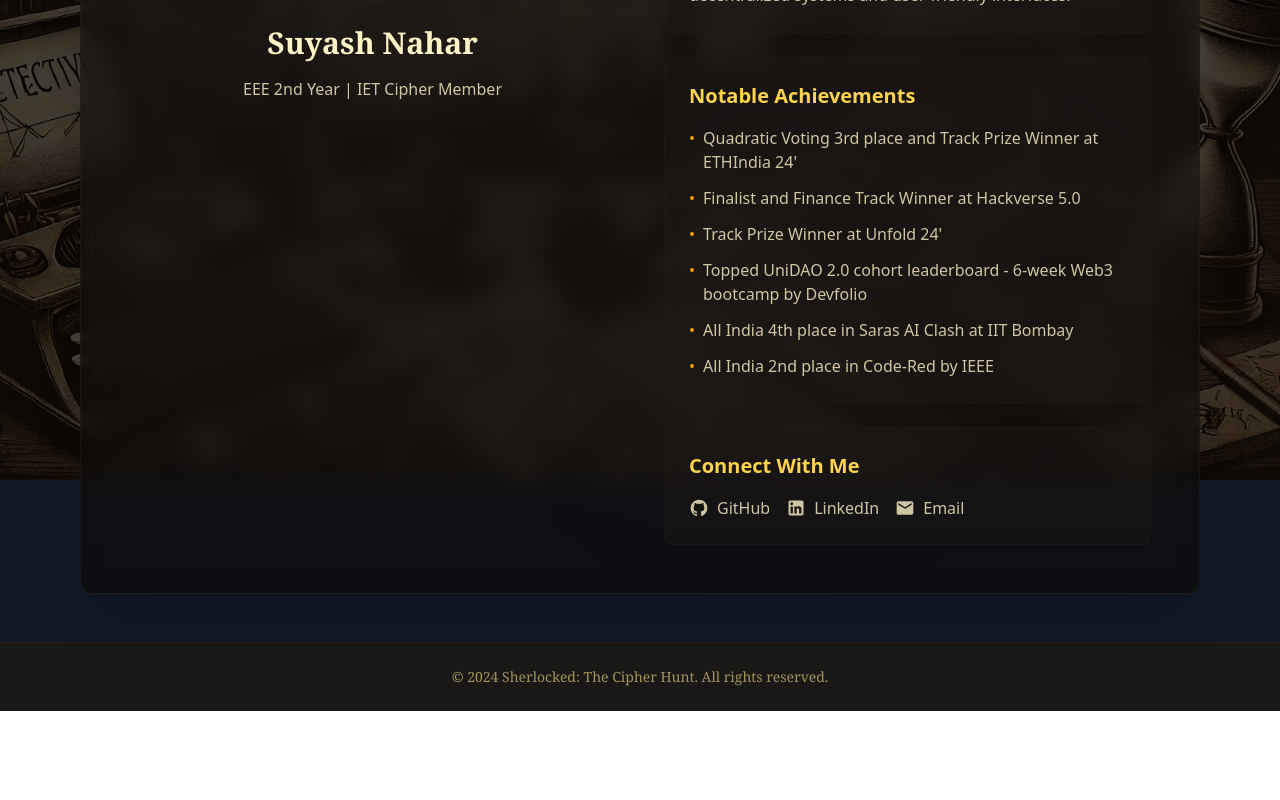
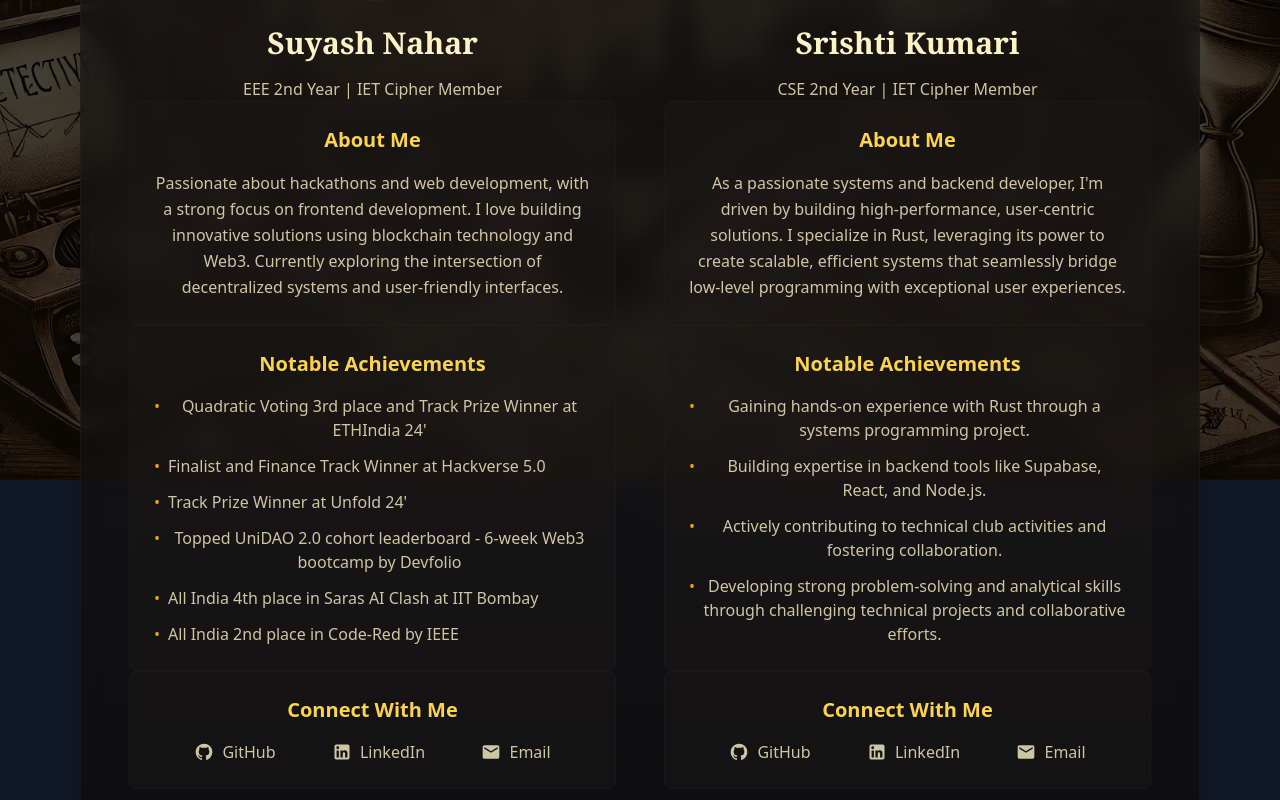
Before and after one commit to suyash101101/Sherlocked, a React (Vite) app in the folder frontend/: page /about in a window 1280 px wide. Shown: the part 320-1120 px from the top of the page. Before the commit the page ends 1031 px from the top, so only its background shows below. Built offline with nearby package versions, Linux system fonts and the light colour scheme; no server answers; the database is empty.

Commit message:
about me

```diff
--- a/frontend/src/App.jsx
+++ b/frontend/src/App.jsx
@@ -20,10 +20,7 @@ function App() {
     return () => clearTimeout(timer);
   }, []);
 
-  useEffect(() => {
-    // Test the HashAnswer function directly
-    HashAnswer(3); // Pass the question ID (3 in this case) to test
-  }, []);
+
 
   if (loading) {
     return <Preloader />;
--- a/frontend/src/Pages/About.jsx
+++ b/frontend/src/Pages/About.jsx
@@ -62,10 +62,6 @@ export default function About() {
                 </div>
                 <h1 className="text-3xl font-bold font-serif text-amber-100 mb-4">Suyash Nahar</h1>
                 <p className="text-amber-100/80">EEE 2nd Year | IET Cipher Member</p>
-              </div>
-
-              {/* Right column - Content */}
-              <div className="space-y-6">
                 <div className="p-6 bg-stone-900/50 rounded-lg border border-stone-800/30">
                   <h2 className="text-xl font-bold text-amber-300 mb-4">About Me</h2>
                   <p className="text-amber-100/80 leading-relaxed">
@@ -107,7 +103,7 @@ export default function About() {
 
                 <div className="p-6 bg-stone-900/50 rounded-lg border border-stone-800/30">
                   <h2 className="text-xl font-bold text-amber-300 mb-4">Connect With Me</h2>
-                  <div className="flex flex-wrap gap-4">
+                  <div className="flex flex-wrap gap-4 justify-evenly">
                     <a
                       href="https://github.com/suyash101101"
                       target="_blank"
@@ -142,6 +138,85 @@ export default function About() {
                   </div>
                 </div>
               </div>
+              {/* Left column - Image and brief intro */}
+              <div className="text-center">
+                <div className="relative w-48 h-48 mx-auto mb-6">
+                  <img
+                    src="/PHOTO-2024-12-28.jpg"
+                    alt="Srishti Kumari"
+                    className="rounded-full w-full h-full object-cover border-4 border-amber-800/30"
+                  />
+                  <div className="absolute inset-0 rounded-full bg-gradient-to-t from-stone-900/50 to-transparent"></div>
+                </div>
+                <h1 className="text-3xl font-bold font-serif text-amber-100 mb-4">Srishti Kumari</h1>
+                <p className="text-amber-100/80">CSE 2nd Year | IET Cipher Member</p>
+                <div className="p-6 bg-stone-900/50 rounded-lg border border-stone-800/30">
+                  <h2 className="text-xl font-bold text-amber-300 mb-4">About Me</h2>
+                  <p className="text-amber-100/80 leading-relaxed">
+                  As a passionate systems and backend developer, I'm driven by building high-performance, user-centric solutions. I specialize in Rust, leveraging its power to create scalable, efficient systems that seamlessly bridge low-level programming with exceptional user experiences.
+                  </p>
+                </div>
+
+                <div className="p-6 bg-stone-900/50 rounded-lg border border-stone-800/30">
+                  <h2 className="text-xl font-bold text-amber-300 mb-4">Notable Achievements</h2>
+                  <ul className="space-y-3 text-amber-100/80">
+
+                    <li className="flex items-start gap-2">
+                      <span className="text-amber-500">•</span>
+                      Gaining hands-on experience with Rust through a systems programming project.
+                    </li>
+                    <li className="flex items-start gap-2">
+                      <span className="text-amber-500">•</span>
+                      Building expertise in backend tools like Supabase, React, and Node.js.
+                    </li>
+                    <li className="flex items-start gap-2">
+                      <span className="text-amber-500">•</span>
+                      Actively contributing to technical club activities and fostering collaboration.
+                    </li>
+                    <li className="flex items-start gap-2">
+                      <span className="text-amber-500">•</span>
+                      Developing strong problem-solving and analytical skills through challenging technical projects and collaborative efforts.
+                    </li>
+                  </ul>
+                </div>
+
+                <div className="p-6 bg-stone-900/50 rounded-lg border border-stone-800/30">
+                  <h2 className="text-xl font-bold text-amber-300 mb-4">Connect With Me</h2>
+                  <div className="flex flex-wrap gap-4 justify-evenly">
+                    <a
+                      href="https://github.com/Srishti-K15"
+                      target="_blank"
+                      rel="noopener noreferrer"
+                      className="flex items-center gap-2 text-amber-100/80 hover:text-amber-400 transition-colors"
+                    >
+                      <svg className="w-5 h-5" fill="currentColor" viewBox="0 0 24 24">
+                        <path fillRule="evenodd" d="M12 2C6.477 2 2 6.477 2 12c0 4.42 2.87 8.17 6.84 9.5.5.08.66-.23.66-.5v-1.69c-2.77.6-3.36-1.34-3.36-1.34-.46-1.16-1.11-1.47-1.11-1.47-.91-.62.07-.6.07-.6 1 .07 1.53 1.03 1.53 1.03.87 1.52 2.34 1.07 2.91.83.09-.65.35-1.09.63-1.34-2.22-.25-4.55-1.11-4.55-4.92 0-1.11.38-2 1.03-2.71-.1-.25-.45-1.29.1-2.64 0 0 .84-.27 2.75 1.02.79-.22 1.65-.33 2.5-.33.85 0 1.71.11 2.5.33 1.91-1.29 2.75-1.02 2.75-1.02.55 1.35.2 2.39.1 2.64.65.71 1.03 1.6 1.03 2.71 0 3.82-2.34 4.66-4.57 4.91.36.31.69.92.69 1.85V21c0 .27.16.59.67.5C19.14 20.16 22 16.42 22 12A10 10 0 0012 2z" clipRule="evenodd"/>
+                      </svg>
+                      GitHub
+                    </a>
+                    <a
+                      href="https://www.linkedin.com/in/srishti-kumari15"
+                      target="_blank"
+                      rel="noopener noreferrer"
+                      className="flex items-center gap-2 text-amber-100/80 hover:text-amber-400 transition-colors"
+                    >
+                      <svg className="w-5 h-5" fill="currentColor" viewBox="0 0 24 24">
+                        <path d="M19 3a2 2 0 012 2v14a2 2 0 01-2 2H5a2 2 0 01-2-2V5a2 2 0 012-2h14m-.5 15.5v-5.3a3.26 3.26 0 00-3.26-3.26c-.85 0-1.84.52-2.32 1.3v-1.11h-2.79v8.37h2.79v-4.93c0-.77.62-1.4 1.39-1.4a1.4 1.4 0 011.4 1.4v4.93h2.79M6.88 8.56a1.68 1.68 0 001.68-1.68c0-.93-.75-1.69-1.68-1.69a1.69 1.69 0 00-1.69 1.69c0 .93.76 1.68 1.69 1.68m1.39 9.94v-8.37H5.5v8.37h2.77z"/>
+                      </svg>
+                      LinkedIn
+                    </a>
+                    <a
+                      href="mailto:srishtikjaiswal@gmail.com"
+                      className="flex items-center gap-2 text-amber-100/80 hover:text-amber-400 transition-colors"
+                    >
+                      <svg className="w-5 h-5" fill="currentColor" viewBox="0 0 24 24">
+                        <path d="M20 4H4c-1.1 0-1.99.9-1.99 2L2 18c0 1.1.9 2 2 2h16c1.1 0 2-.9 2-2V6c0-1.1-.9-2-2-2zm0 4l-8 5-8-5V6l8 5 8-5v2z"/>
+                      </svg>
+                      Email
+                    </a>
+                  </div>
+                </div>
+              </div>
             </div>
           </motion.div>
         </div>
```
Also changed, not shown: frontend/public/PHOTO-2024-12-28.jpg (added).
